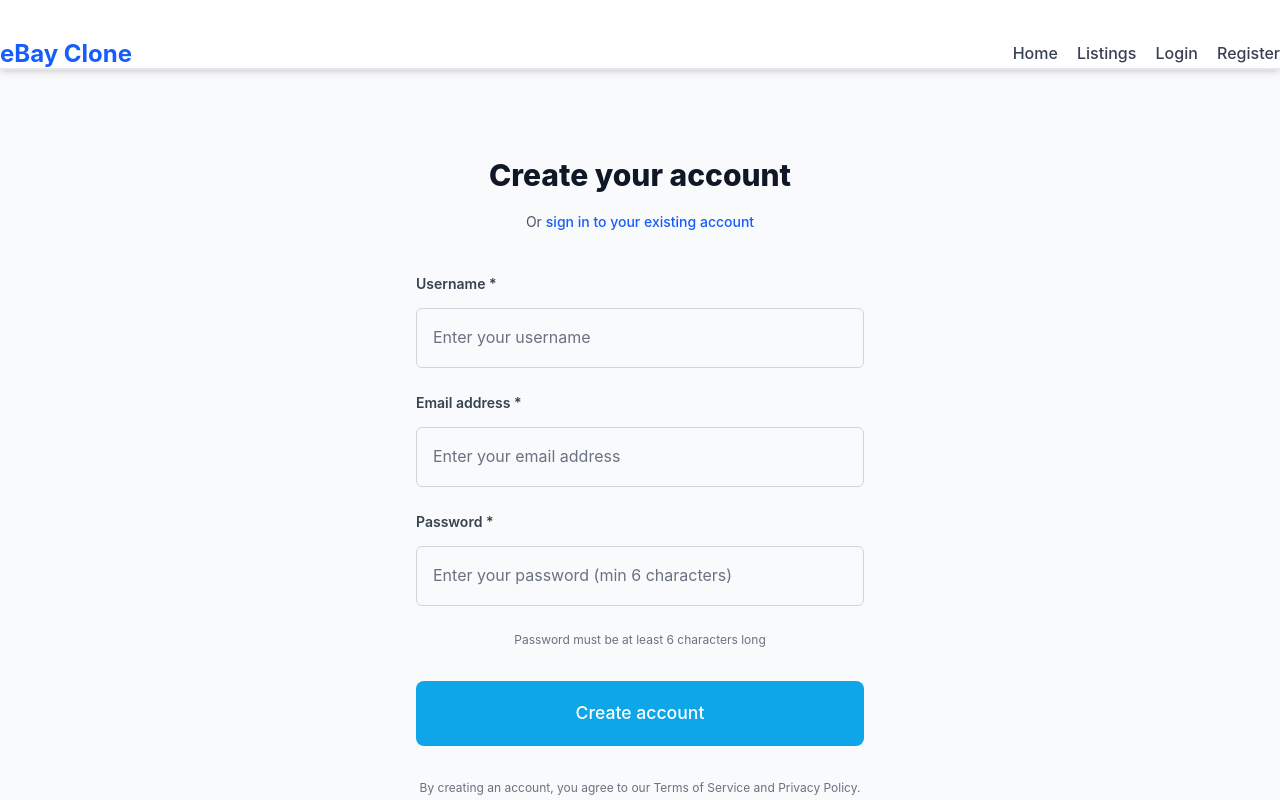
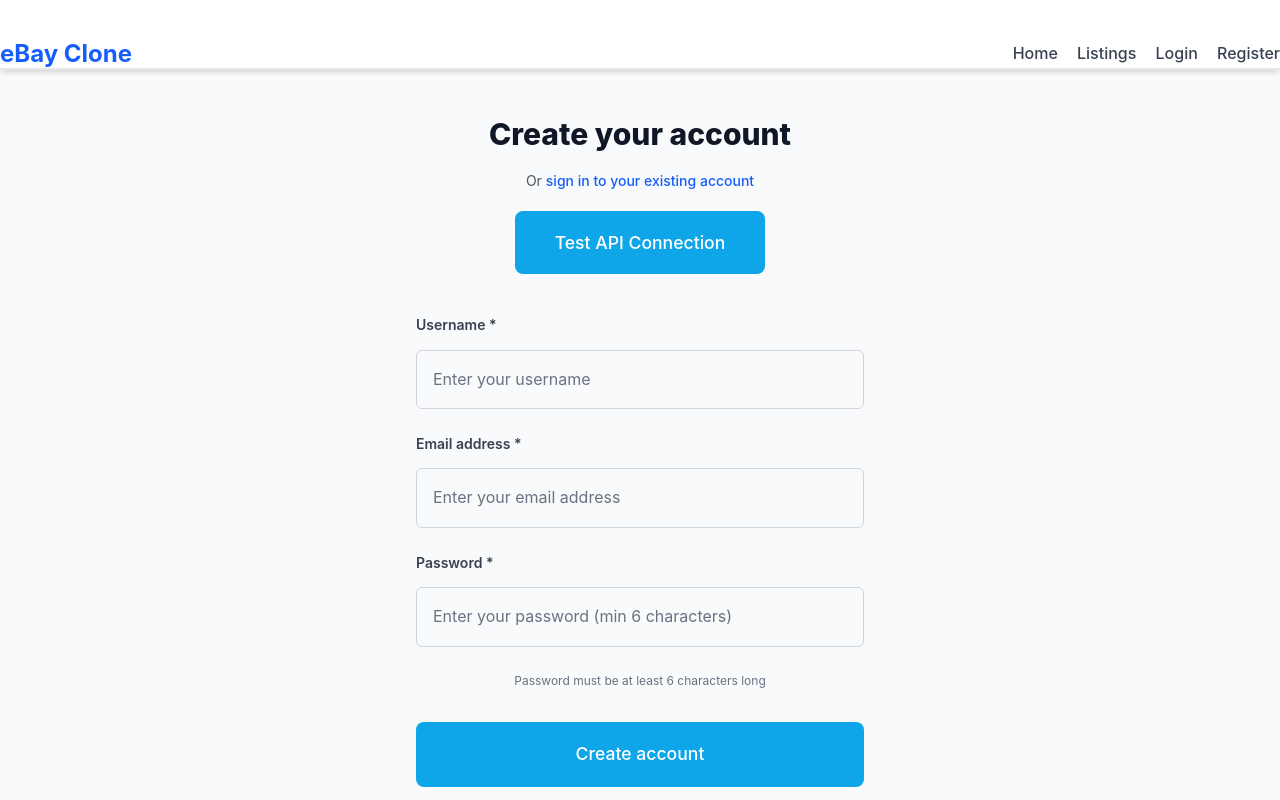
Before and after one commit to OlgaOrl/ebay-clone-frontend, a React (Vite) app: page /register in a window 1280 px wide. Shown: the top 800 px of the page. Built offline with nearby package versions, Linux system fonts and the light colour scheme; no server answers.

Commit message:
Enhance RegisterPage with API connection testing and improved error handling; update api.js and vite.config.js for better debugging and connection checks

```diff
--- a/src/pages/RegisterPage.jsx
+++ b/src/pages/RegisterPage.jsx
@@ -1,6 +1,6 @@
 import React, { useState } from 'react';
 import { Link, useNavigate } from 'react-router-dom';
-import { usersAPI } from '../services/api';
+import { usersAPI, healthAPI } from '../services/api';
 
 const RegisterPage = () => {
     const navigate = useNavigate();
@@ -12,6 +12,21 @@ const RegisterPage = () => {
     const [loading, setLoading] = useState(false);
     const [error, setError] = useState('');
     const [success, setSuccess] = useState(false);
+    const [testingConnection, setTestingConnection] = useState(false);
+
+    // Add connection test function for debugging
+    const testConnection = async () => {
+        setTestingConnection(true);
+        try {
+            await healthAPI.check();
+            alert('API connection successful!');
+        } catch (error) {
+            console.error('Connection test failed:', error);
+            alert(`Connection test failed: ${error.message}`);
+        } finally {
+            setTestingConnection(false);
+        }
+    };
 
     const handleChange = (e) => {
         setFormData({
@@ -94,14 +109,21 @@ const RegisterPage = () => {
 
                 console.error('Error response data:', errorData);
                 console.error('Error status:', status);
+                console.error('Error config:', error.config);
 
                 switch (status) {
                     case 400:
                         setError(errorData.error || 'Invalid registration data. Please check your input.');
                         break;
+                    case 404:
+                        setError('Registration endpoint not found. Please contact support.');
+                        console.error('404 - API endpoint not found. Check if /users endpoint exists on the server.');
+                        break;
                     case 405:
-                        setError('Registration service temporarily unavailable. Please try again later.');
-                        console.error('405 Method Not Allowed - Check if the API endpoint exists and accepts POST requests');
+                        setError('Registration method not allowed. Please contact support.');
+                        console.error('405 Method Not Allowed - Check if the API endpoint accepts POST requests');
+                        console.error('Attempted URL:', error.config?.url);
+                        console.error('Base URL:', error.config?.baseURL);
                         break;
                     case 409:
                         setError('An account with this email already exists. Please use a different email or try logging in.');
@@ -116,9 +138,20 @@ const RegisterPage = () => {
                         setError(errorData.error || `Registration failed (Error ${status}). Please try again.`);
                 }
             } else if (error.request) {
-                // Network error
-                console.error('Network error:', error.request);
-                setError('Network error. Please check your internet connection and try again.');
+                // Network error - request was made but no response received
+                console.error('Network error details:', {
+                    request: error.request,
+                    code: error.code,
+                    message: error.message
+                });
+
+                if (error.code === 'ECONNREFUSED' || error.code === 'ERR_NETWORK') {
+                    setError('Cannot connect to server. Please check your internet connection or try again later.');
+                } else if (error.code === 'ENOTFOUND') {
+                    setError('Server not found. Please contact support.');
+                } else {
+                    setError('Network error. Please check your internet connection and try again.');
+                }
             } else {
                 // Other error
                 console.error('Unexpected error:', error.message);
@@ -163,6 +196,18 @@ const RegisterPage = () => {
                             sign in to your existing account
                         </Link>
                     </p>
+
+                    {/* Debug connection test button - remove in production */}
+                    <div className="mt-4 text-center">
+                        <button
+                            type="button"
+                            onClick={testConnection}
+                            disabled={testingConnection}
+                            className="text-xs bg-gray-200 hover:bg-gray-300 text-gray-700 px-3 py-1 rounded"
+                        >
+                            {testingConnection ? 'Testing...' : 'Test API Connection'}
+                        </button>
+                    </div>
                 </div>
                 <form className="mt-8 space-y-6" onSubmit={handleSubmit}>
                     {error && (
--- a/src/services/api.js
+++ b/src/services/api.js
@@ -1,6 +1,9 @@
 import axios from 'axios';
 
-const API_BASE_URL = '/api'; // using proxy
+// Use environment variable or fallback to proxy in development
+const API_BASE_URL = import.meta.env.VITE_API_BASE_URL || '/api';
+
+console.log('API Base URL:', API_BASE_URL);
 
 // Create axios instance
 const api = axios.create({
@@ -8,7 +11,7 @@ const api = axios.create({
     headers: {
         'Content-Type': 'application/json',
     },
-    timeout: 10000, // 10 second timeout
+    timeout: 15000, // 15 second timeout
 });
 
 // Add token to requests if available
@@ -34,21 +37,25 @@ api.interceptors.request.use((config) => {
 // Add response interceptor for debugging
 api.interceptors.response.use(
     (response) => {
-        console.log('API Response:', {
+        console.log('API Response Success:', {
             status: response.status,
+            statusText: response.statusText,
             url: response.config.url,
             data: response.data
         });
         return response;
     },
     (error) => {
-        console.error('API Error:', {
+        console.error('API Error Details:', {
             status: error.response?.status,
             statusText: error.response?.statusText,
             url: error.config?.url,
             method: error.config?.method?.toUpperCase(),
-            data: error.response?.data,
-            message: error.message
+            baseURL: error.config?.baseURL,
+            fullURL: error.config ? `${error.config.baseURL}${error.config.url}` : 'Unknown',
+            responseData: error.response?.data,
+            message: error.message,
+            code: error.code
         });
         return Promise.reject(error);
     }
@@ -62,6 +69,7 @@ export const authAPI = {
 export const usersAPI = {
     create: (userData) => {
         console.log('Creating user with data:', userData);
+        console.log('Full API URL will be:', `${API_BASE_URL}/users`);
         return api.post('/users', userData);
     },
     getById: (id) => api.get(`/users/${id}`),
@@ -99,3 +107,17 @@ export const ordersAPI = {
     cancel: (id, data) => api.patch(`/orders/${id}/cancel`, data),
     updateStatus: (id, data) => api.patch(`/orders/${id}/status`, data)
 };
+
+export const healthAPI = {
+    check: () => {
+        console.log('Health check - testing API connection...');
+        return api.get('/health').catch(error => {
+            console.error('Health check failed:', error);
+            // Try a simple GET request to see if server is reachable
+            return api.get('/').catch(err => {
+                console.error('Root endpoint also failed:', err);
+                throw err;
+            });
+        });
+    }
+};
--- a/vite.config.js
+++ b/vite.config.js
@@ -10,12 +10,14 @@ export default defineConfig({
         target: 'https://ebayclone.olga-orlova.me',
         changeOrigin: true,
         secure: true,
+        rewrite: (path) => path.replace(/^\/api/, ''),
         configure: (proxy, _options) => {
           proxy.on('error', (err, _req, _res) => {
             console.log('proxy error', err);
           });
           proxy.on('proxyReq', (proxyReq, req, _res) => {
             console.log('Sending Request to the Target:', req.method, req.url);
+            console.log('Target URL:', `https://ebayclone.olga-orlova.me${req.url.replace('/api', '')}`);
           });
           proxy.on('proxyRes', (proxyRes, req, _res) => {
             console.log('Received Response from the Target:', proxyRes.statusCode, req.url);
```
